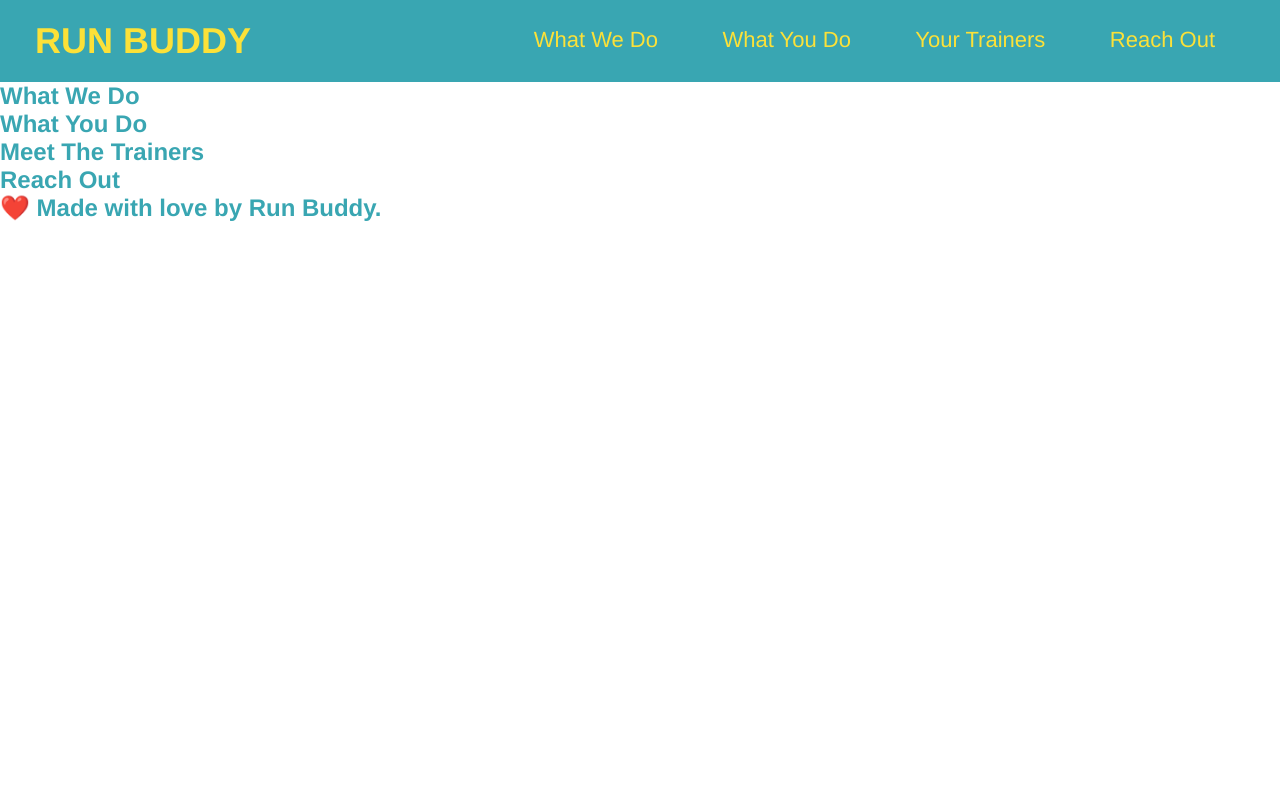
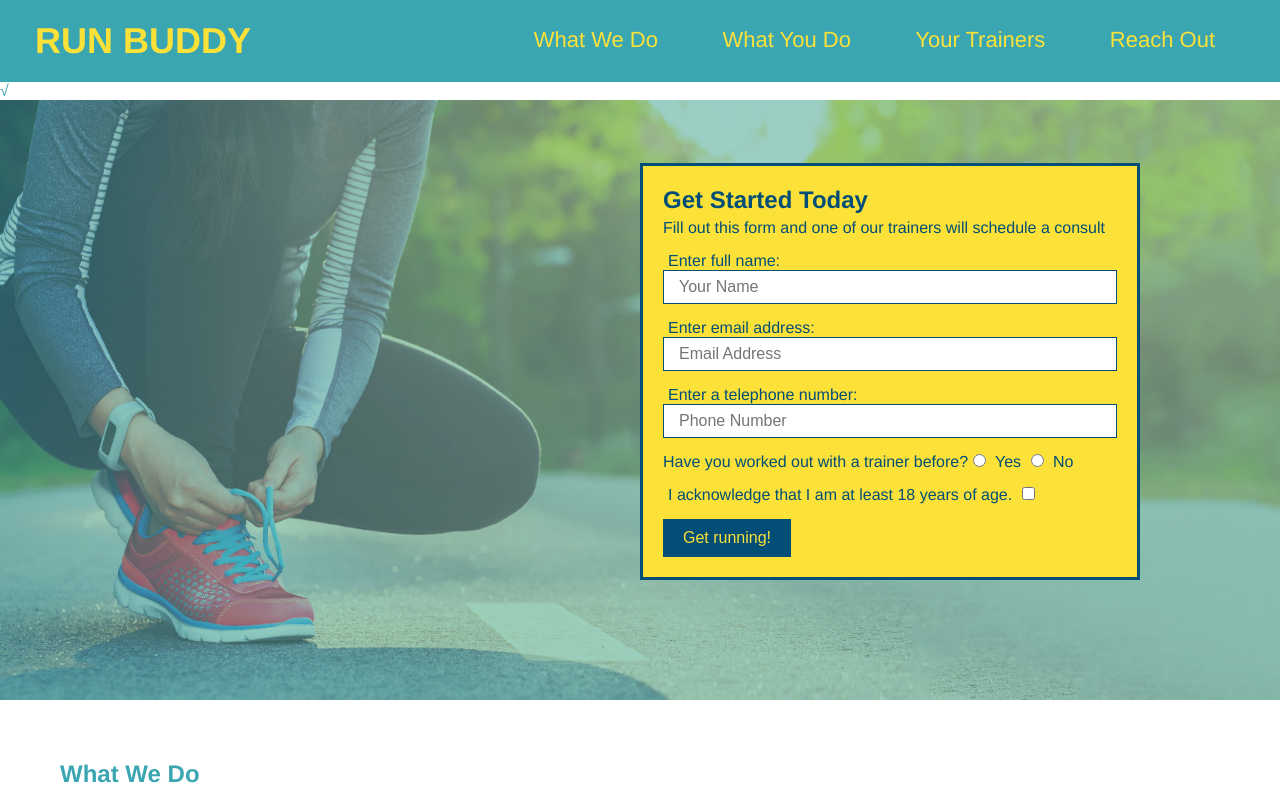
Before and after one commit to Willyiscooler/run-buddy, a plain HTML site: page index.html in a window 1280 px wide. Shown: the top 800 px of the page. Drawn offline with Linux system fonts and the light colour scheme.

Commit message:
updated boxing elements

```diff
--- a/assets/css/style.css
+++ b/assets/css/style.css
@@ -1,6 +1,7 @@
 * {
   margin: 0;
   padding: 0;
+  box-sizing: border-box;
 }
 
 body {
@@ -42,3 +43,84 @@ header nav ul li a {
   font-weight: lighter;
   font-size: 22px;
 }
+
+footer {
+  background: #fce138;
+  width: 100%;
+  padding: 40px 35px;
+}
+
+footer h2 {
+  display: inline;
+  color: #024e76;
+  font-size: 30px;
+  margin: 0;
+}
+
+footer div {
+  float: right;
+  line-height: 1.5;
+  text-align: right;
+}
+
+footer a {
+  color: #024e76;
+}
+
+section {
+  padding: 60px;
+}
+
+/* Hero Style Start */
+.hero {
+  background-image: url("../images/hero-bg.jpg");
+  height: 600px;
+  background-size: cover;
+  background-position: center;
+  position: relative;
+}
+/* Hero Style End*/
+
+.hero-form {
+  border: 3px solid #024e76;
+  background-color: #fce138;
+  padding: 20px;
+  width: 500px;
+  color: #024e76;
+  position: absolute;
+  bottom: 120px;
+  right: 140px;
+}
+
+.hero-form h3 {
+  font-size: 24px;
+  margin: 0;
+}
+
+.hero-form p {
+  margin: 5px 0 15px 0;
+}
+
+.form-input {
+  border: 1px solid #024e76;
+  display: block;
+  padding: 7px 15px;
+  font-size: 16px;
+  color: #024e76;
+  width: 100%;
+  margin-bottom: 15px;
+}
+
+ .hero-form label {
+   margin: 0 5px;
+ }
+
+ .hero-form button {
+  color: #fce138;
+  background-color: #024e76;
+  border: none;
+  padding: 10px 20px;
+  font-size: 16px;
+}
+
+/* HERO STYLES END */
--- a/index.html
+++ b/index.html
@@ -1,5 +1,6 @@
-<DOCTYPE html>
+<!DOCTYPE html>
 <html lang="en">
+
 <head>
   <meta charset="UTF-8" />
   <title>Run Buddy</title>
@@ -10,15 +11,17 @@
   <!-- navigation -->
   <header>
     <h1>
-      <a href="/">RUN BUDDY</a>
+      <a href="/">
+        RUN BUDDY
+      </a>
     </h1>
     <nav>
       <!-- Unordered list element -->
       <ul>
-        <!-- List item element -->
+        <!-- List item element-->
         <li>
           <!-- Anchor element -->
-          <a href="what-we-do">What We Do</a>
+          <a href="#what-we-do">What We Do</a>
         </li>
         <li>
           <a href="#what-you-do">What You Do</a>
@@ -31,11 +34,42 @@
         </li>
       </ul>
     </nav>
-  </header>
+  </header>√
 
   <!-- hero/jumbotron -->
-  <section>
+  <section class="hero">
+    <div class="hero-form">
+      <h3>Get Started Today</h3>
+      <p>Fill out this form and one of our trainers will schedule a consult</p>
+    <!-- Add form element -->
+    <form>
+      <label for="name">Enter full name:</label>
+      <input type="text" placeholder="Your Name" name="name" id="name" class="form-input"/>
+
+      <label for="email">Enter email address:</label>
+      <input type="text" placeholder="Email Address" name="email" id="email" class="form-input"/>
+
+      <label for="phone">Enter a telephone number:</label>
+      <input type="text" placeholder="Phone Number" name="phone" id="phone" class="form-input"/>
+      <p>
+        Have you worked out with a trainer before?
+        <input type="radio" name="trainer-confirm" id="trainer-yes" />
+        <label for="trainer-yes">Yes</label>
+        <input type="radio" name="trainer-confirm" id="trainer-no" />
+        <label for="trainer-no">No</label>
+      </p>
+      <p>
+        <label for="checkbox" >
+          I acknowledge that I am at least 18 years of age.
+        </label>
+        <input type="checkbox" name="age-confirm" id="checkbox" />
+      </p>
+      <button type="submit">
+        Get running!
+    </form>
+    </div>
   </section>
+  <!-- end hero -->
 
   <!-- "what we do" section -->
   <section>
@@ -60,8 +94,11 @@
   <!-- footer -->
   <footer>
     <h2>❤️ Made with love by Run Buddy.</h2>
+    <div>
+      <a href="#">Read Our Privacy Policy</a><br />
+      &copy; 2019 Run Buddy, Inc.
+    </div>
   </footer>
+</body>
 
-
-    </body>
 </html>
```
Also changed, not shown: assets/images/hero-bg.jpg (added). Lines whose indentation alone changed are shown as unchanged.
